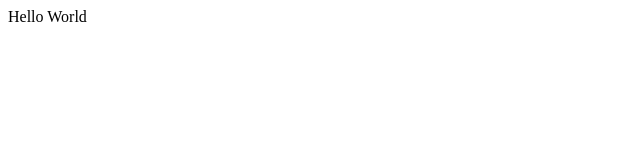
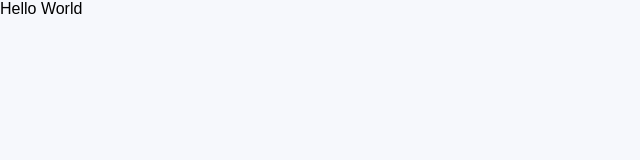
Before and after one commit to mpagels/iota-react, a React (Create React App) app: page / in a window 1280 px wide. Shown: the top 160 px of the page, without its empty margins (0-640 px from the left). Built offline with nearby package versions, Linux system fonts and the light colour scheme.

Commit message:
💄 Add GlobalStyles
💄 Add GlobalStyles

```diff
--- /dev/null
+++ b/src/GlobalStyles.js
@@ -0,0 +1,31 @@
+import { createGlobalStyle } from "styled-components";
+
+export default createGlobalStyle`
+
+* {
+    box-sizing: border-box;
+}
+
+body {
+    margin: 0;
+    background-color:  #F6F8FC;
+    color: #000000;
+    font-family: 'Montserrat', sans-serif;
+}
+
+:root {
+    --white-background: #fff;
+    --lightgrey-background: #00000029;
+    --black-background: #1C1C20;
+    --black-font: #222222;
+    --box-shadow:
+    0 1.4px 3.4px rgba(0, 0, 0, 0.011),
+    0 3.6px 8.7px rgba(0, 0, 0, -0.002),
+    0 7.3px 17.7px rgba(0, 0, 0, 0.015),
+    0 15px 36.5px rgba(0, 0, 0, 0.07),
+    0 41px 100px rgba(0, 0, 0, 0.17);
+    --inner-box-shadow: 0 0.3px 2.7px rgba(0, 0, 0, 0.02),
+    0 0.8px 6.6px rgba(0, 0, 0, 0.028), 0 1.5px 12.4px rgba(0, 0, 0, 0.035),
+    0 2.7px 22.1px rgba(0, 0, 0, 0.042), 0 5px 41.4px rgba(0, 0, 0, 0.05),
+    0 12px 99px rgba(0, 0, 0, 0.07);
+}`;
--- a/src/index.js
+++ b/src/index.js
@@ -1,9 +1,11 @@
 import React from "react";
 import ReactDOM from "react-dom";
 import App from "./App";
+import GlobalStyles from "./GlobalStyles";
 
 ReactDOM.render(
   <React.StrictMode>
+    <GlobalStyles />
     <App />
   </React.StrictMode>,
   document.getElementById("root")
```
